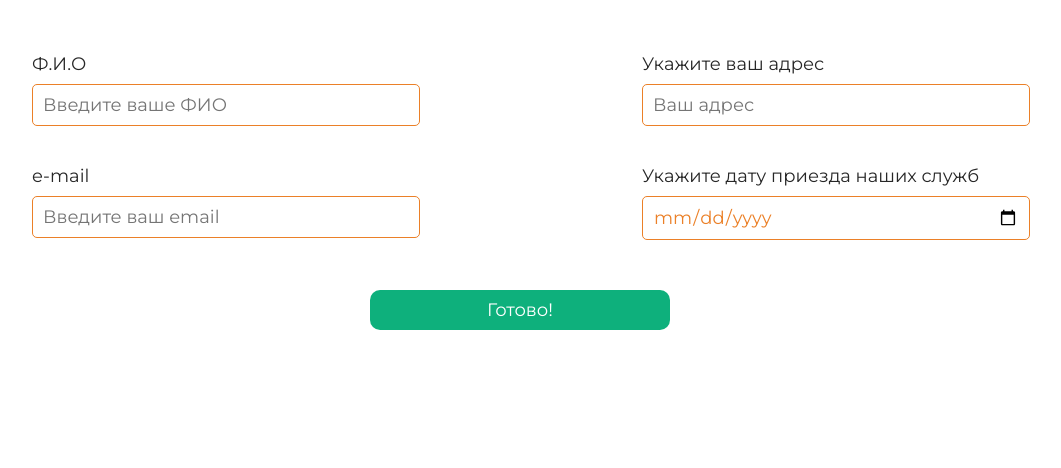
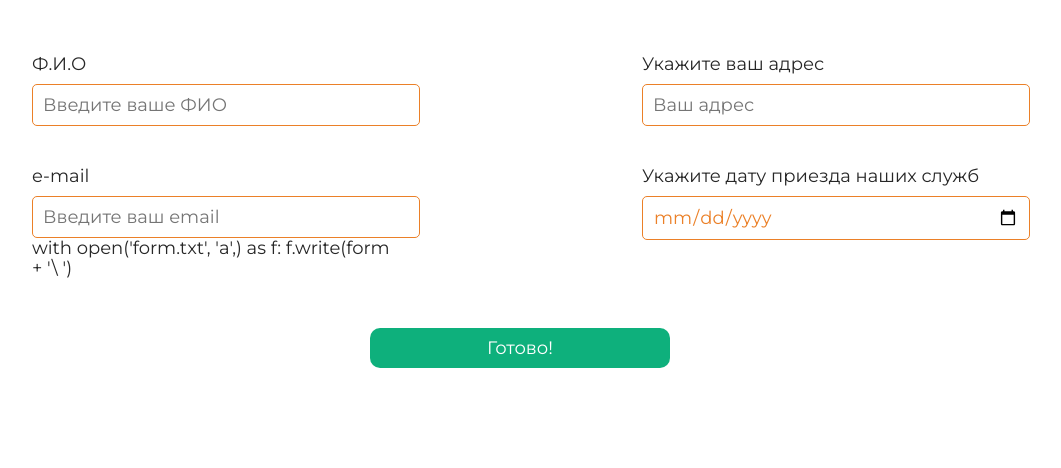
Before and after one commit to armprogram/M3L3, a Flask app: page /form in a window 1280 px wide. Shown: the part 476-944 px from the top of the page, without its empty margins (120-1181 px from the left). Before the commit the page ends 806 px from the top, so only its background shows below. Run offline with Flask 3, Linux system fonts and the light colour scheme.

Commit message:
Update form.html

```diff
--- a/calculator-main/templates/form.html
+++ b/calculator-main/templates/form.html
@@ -31,6 +31,10 @@
               <label for="name">e-mail</label>
                 <input type="email" name="email" id="email" placeholder="Введите ваш email" required>
 
+            with open('form.txt', 'a',) as f:
+        f.write(form  + '\
+')
+
             </li>
         </ul>
         <!--Поля для адреса и даты-->
```
